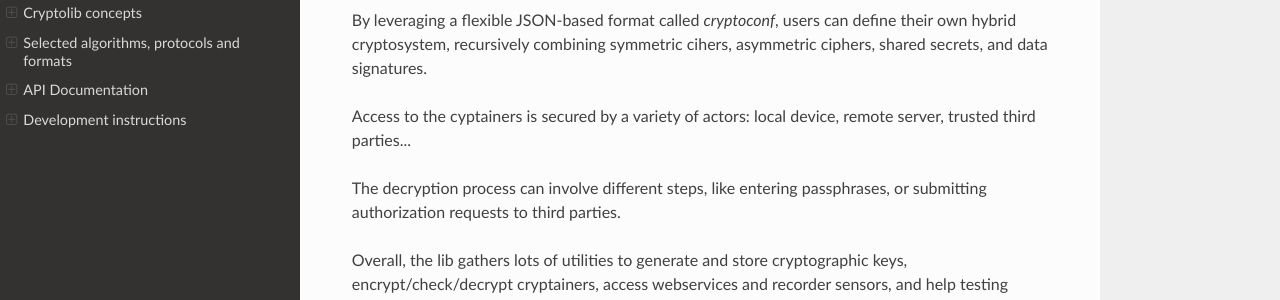
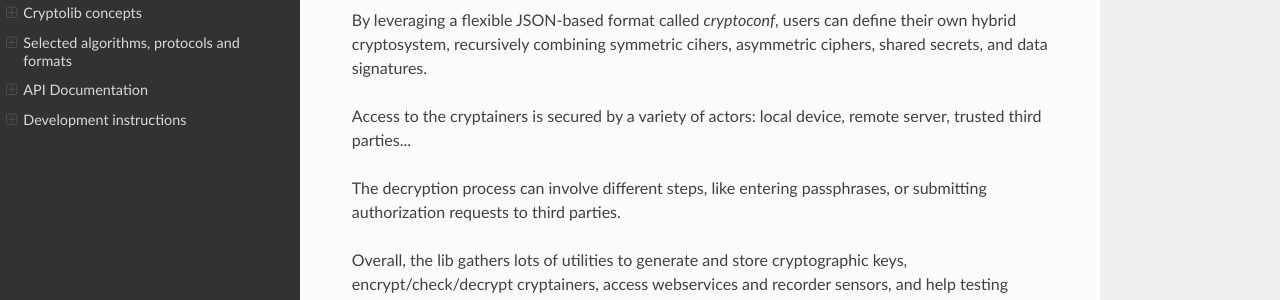
Before and after one commit to WitnessAngel/witness-angel-cryptolib, a Sphinx documentation site: the page built from docs/readme.rst, in a window 1280 px wide and 900 px high. Shown: the part 371-671 px from the top of the window. Built offline with Sphinx 7.4.7 and the Read the Docs theme 2.0.0, drawn with Linux system fonts in a browser that asks for light colours.

```diff
--- a/Readme.rst
+++ b/Readme.rst
@@ -17,7 +17,7 @@ The Witness Angel Cryptolib is a toolkit aimed at handling secure configuration-
 
 By leveraging a flexible JSON-based format called *cryptoconf*, users can define their own hybrid cryptosystem, recursively combining symmetric cihers, asymmetric ciphers, shared secrets, and data signatures.
 
-Access to the cyptainers is secured by a variety of actors: local device, remote server, trusted third parties...
+Access to the cryptainers is secured by a variety of actors: local device, remote server, trusted third parties...
 
 The decryption process can involve different steps, like entering passphrases, or submitting authorization requests to third parties.
 
--- a/docs/flightbox_cli.rst
+++ /dev/null
@@ -1,6 +0,0 @@
-Flightbox CLI Manual
-===================================
-
-.. click:: wacryptolib.cli:wacryptolib_cli
-   :prog: Flightbox
-   :nested: full
```
Also changed, not shown: docs/flightbox_cli_tutorial.rst (+10 -0 lines).
